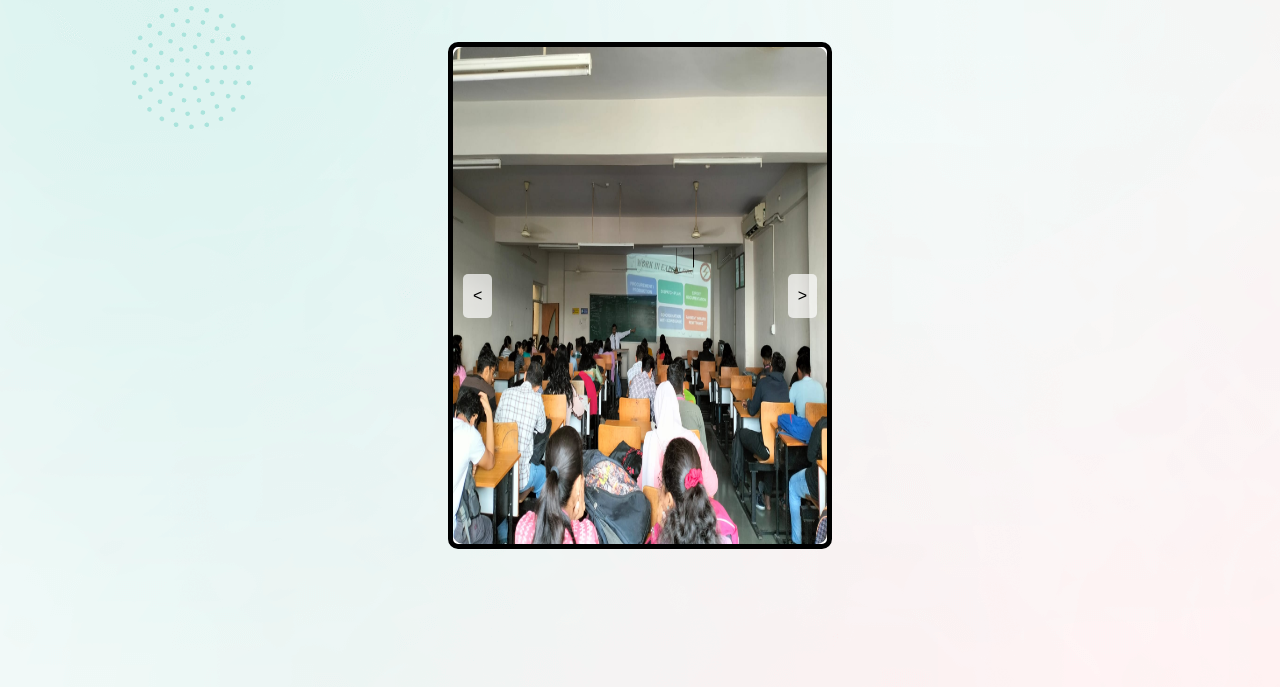
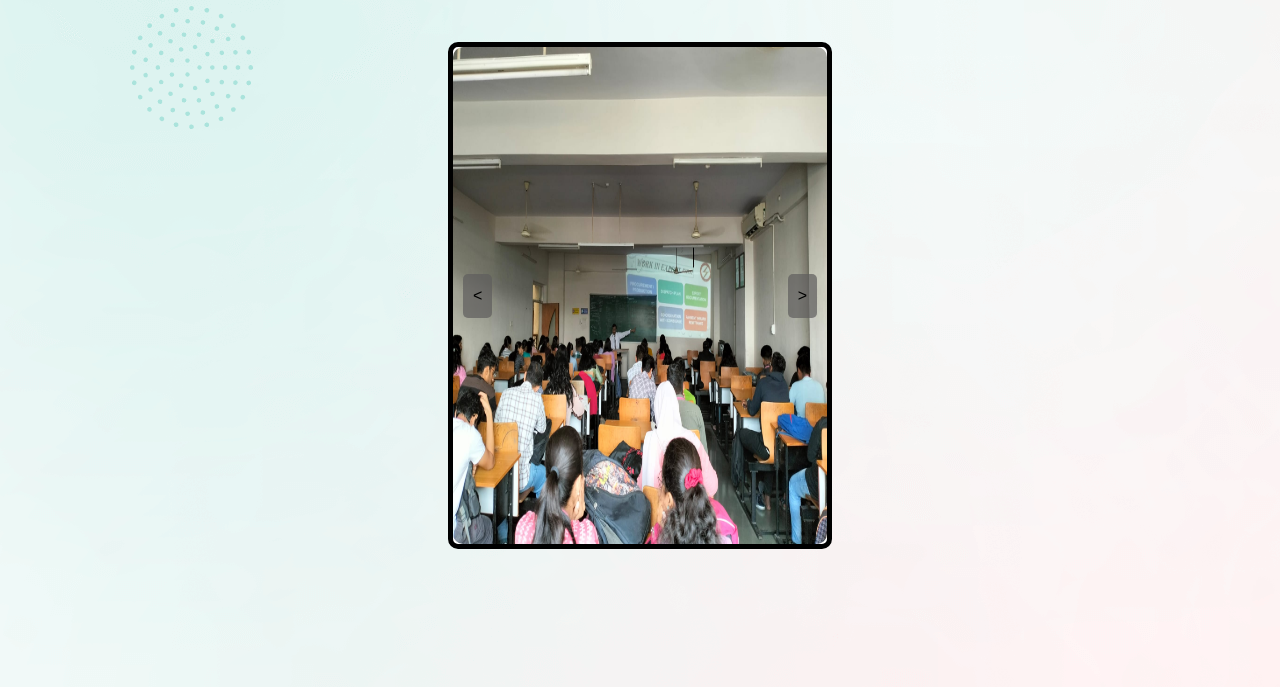
Before and after one commit to PATILPARTH1500/EDUCATIONAL-WEBSITE, a plain HTML site: page gallery.html in a window 1280 px wide. Shown: the part 113-800 px from the top of the page. Drawn offline with nearby package versions, Linux system fonts and the light colour scheme; a web font is replaced by a local one.

Commit message:
made the gallery web page

```diff
--- a/gallery.html
+++ b/gallery.html
@@ -61,7 +61,7 @@
       position: absolute;
       top: 50%;
       transform: translateY(-50%);
-      background-color: rgba(255, 255, 255, 0.7);
+      background-color: rgba(94, 93, 93, 0.7);
       border: none;
       padding: 10px;
       cursor: pointer;
```
